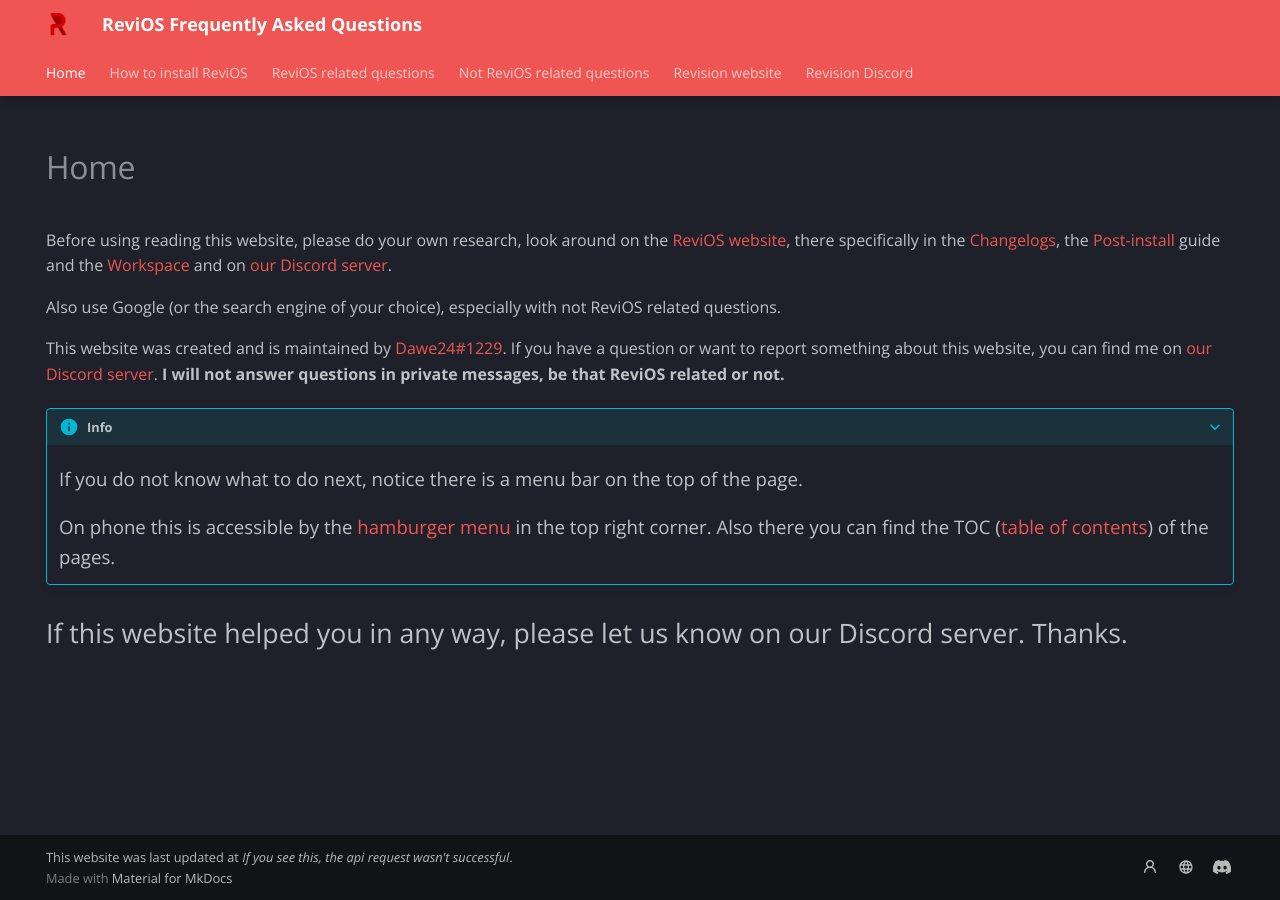
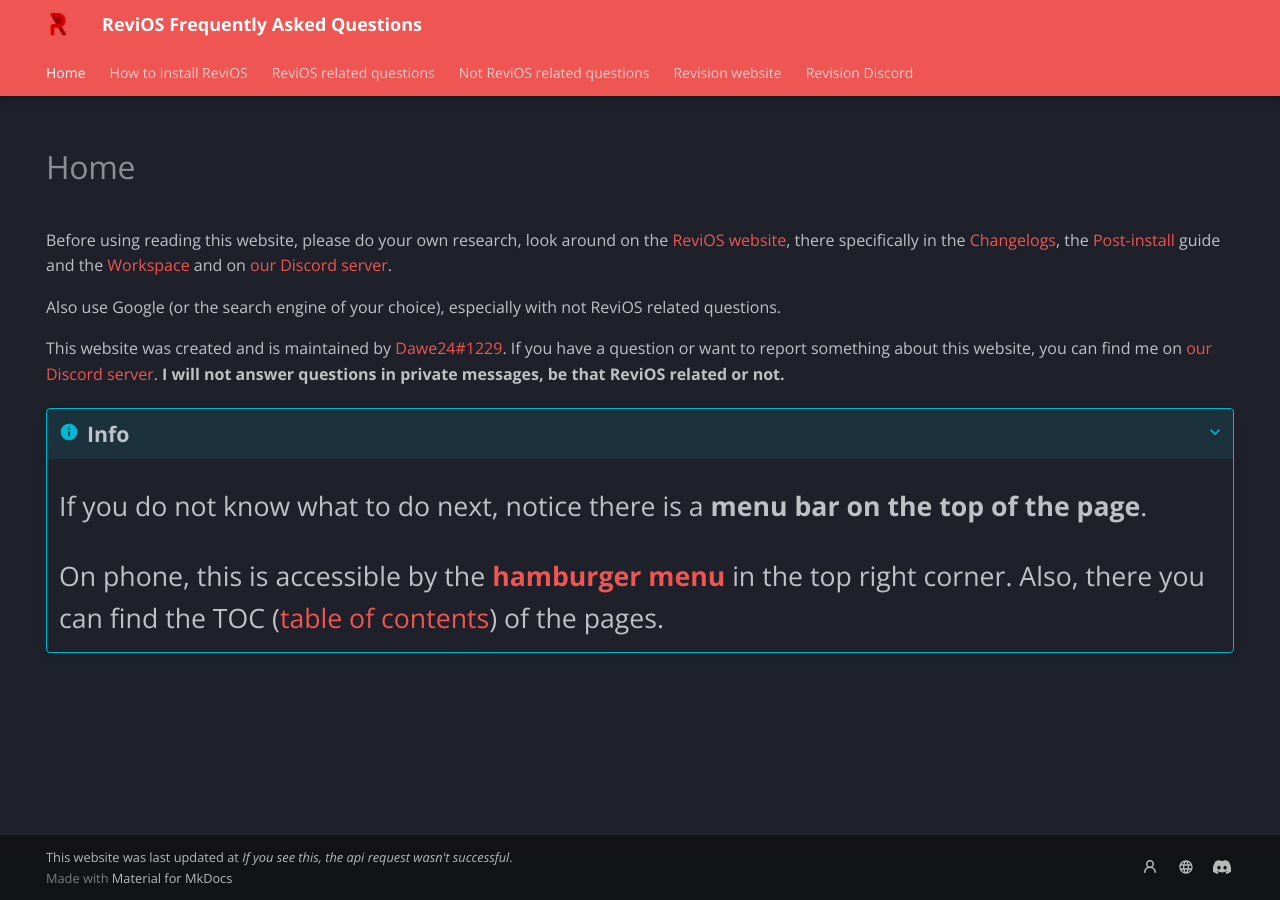
Before and after one commit to dkovacs24/ReviOS_faq, an MkDocs documentation site: the page built from docs/index.md, in a window 1280 px wide. Built offline with MkDocs 1.6.1 and Material for MkDocs 9.7.7, drawn with Linux system fonts in a browser that asks for light colours.

Commit message:
bigger font on the main page

```diff
--- a/docs/index.md
+++ b/docs/index.md
@@ -5,11 +5,11 @@
 ---
 
 <style>
-    body > p {
+    body > p, summary {
         font-size: 16pt;
     }
     details > p {
-        font-size: 14pt;
+        font-size: 20pt;
     }
 </style>
 
@@ -20,10 +20,6 @@
 This website was created and is maintained by [Dawe24#1229](https://discord.com/users/310497849274007553){target=_blank}. If you have a question or want to report something about this website, you can find me on [our Discord server](https://discord.gg/962y4pU){target=_blank}. **I will not answer questions in private messages, be that ReviOS related or not.**
 
 ???+ info
-    If you do not know what to do next, notice there is a menu bar on the top of the page.
+    If you do not know what to do next, notice there is a **menu bar on the top of the page**.
 
-    On phone this is accessible by the [hamburger menu](https://en.wikipedia.org/wiki/Hamburger_button){target=_blank} in the top right corner. Also there you can find the TOC ([table of contents](https://en.wikipedia.org/wiki/Table_of_contents){target=_blank}) of the pages.
-
-
-
-<p style="font-size: 20pt;">If this website helped you in any way, please let us know on our Discord server. Thanks.</p>
+    On phone, this is accessible by the [**hamburger menu**](https://en.wikipedia.org/wiki/Hamburger_button){target=_blank} in the top right corner. Also, there you can find the TOC ([table of contents](https://en.wikipedia.org/wiki/Table_of_contents){target=_blank}) of the pages.
```
